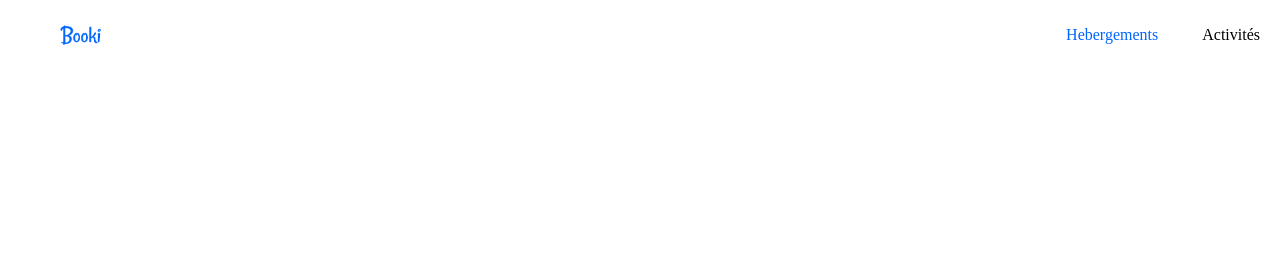
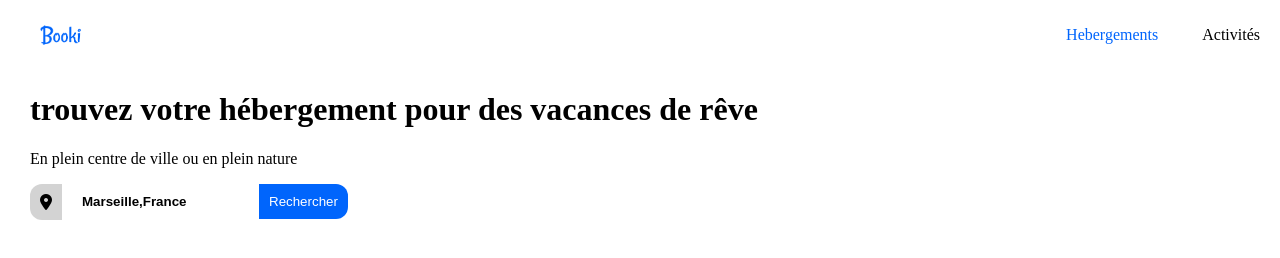
Before and after one commit to YELJAIMI/BOOKI, a plain HTML site: page index.html in a window 1280 px wide. Drawn offline with Linux system fonts and the light colour scheme.

Commit message:
sauvegarde#

```diff
--- a/index.html
+++ b/index.html
@@ -4,16 +4,16 @@
     <meta charset="UTF-8">
     <meta http-equiv="X-UA-Compatible" content="IE=edge">
     <meta name="viewport" content="width=device-width, initial-scale=1.0">
-    <link rel="stylesheet" href="style.css">
     <title>booki</title>
-    <link rel="stylesheet" href="//cdn.jsdelivr.net/npm/@fortawesome/fontawesome-free@5.15.4/css/fontawesome.min.css">
-    <link rel="preconnect" href="https://fonts.googleapis.com">
-    <link rel="preconnect" href="https://fonts.gstatic.com">
+    <link rel="stylesheet" href="https://cdn.jsdelivr.net/npm/@fortawesome/fontawesome-free@5.15.4/css/fontawesome.min.css">
     <link rel="preconnect" href="https://fonts.googleapis.com">
     <link rel="preconnect" href="https://fonts.gstatic.com" crossorigin>
+    <script src="https://kit.fontawesome.com/2a0a28c39a.js" crossorigin="anonymous"></script>
     <link href="https://fonts.googleapis.com/css2?family=Raleway:ital,wght@0,100;0,200;0,300;0,400;0,500;0,600;0,700;0,800;0,900;1,500&display=swap" rel="stylesheet">
+    <link rel="stylesheet" href="style.css">
 </head>
 <body>
+    <!-- NavBar -->
     <header>
         <nav>
             <img id="logo" src="./images/logo/Booki.png" alt="Booki">
@@ -23,5 +23,14 @@
             </div>
         </nav>
     </header>
+    <main class="main">
+        <h1>trouvez votre hébergement pour des vacances de rêve</h1>
+        <p>En plein centre de ville ou en plein nature</p>
+        <div class="Search">
+            <i class="fas fa-map-marker-alt"></i>
+            <input type="" placeholder="Marseille,France">
+            <button>Rechercher</button>
+        </div>
+    </main>
 </body>
 </html>
--- a/style.css
+++ b/style.css
@@ -4,6 +4,11 @@ body {
     font-family: "Raleway" sans-serif;
 }
 
+a {
+    color: inherit;
+    text-decoration: none;
+}
+/* NavBar */
 nav {
     display: flex;
     align-items: center;
@@ -14,8 +19,8 @@ nav {
 nav img {
     margin-right: auto;
     height: 30px;
-    margin-left: 40px;
-    padding:  20px;
+    margin-left: 20px;
+    padding: 20px;
 }
 
 nav a {
@@ -35,11 +40,43 @@ div a :hover {
     display: flex;
 }
 
-a {
-    color: inherit;
-    text-decoration: none;
-}
 
 .accommodation {
     color: #0065fc;
 }
+
+.main {
+    padding: 0 30px;
+}
+
+.Search{
+    display: flex;
+    align-items: center;
+}
+
+.Search i{
+    padding:  10px;
+    background-color: lightgray;
+    border-radius: 12px 0 0 12px;
+}
+
+.Search input{
+    border: gray;
+    padding: 10px;
+}
+
+.Search input::placeholder{
+    color: black;
+    font-weight: bold;
+    padding: 10px;
+}
+
+.Search button{
+    background-color: #0065fc;
+    color: white;
+    font-weight: 10px;
+    border-radius: 0 12px 12px 0;
+    padding: 10px;
+    border: none;
+    cursor: pointer;
+}
```
